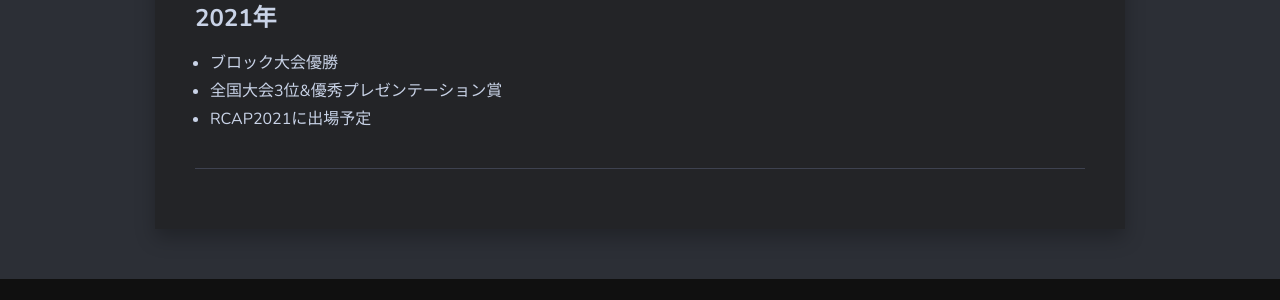
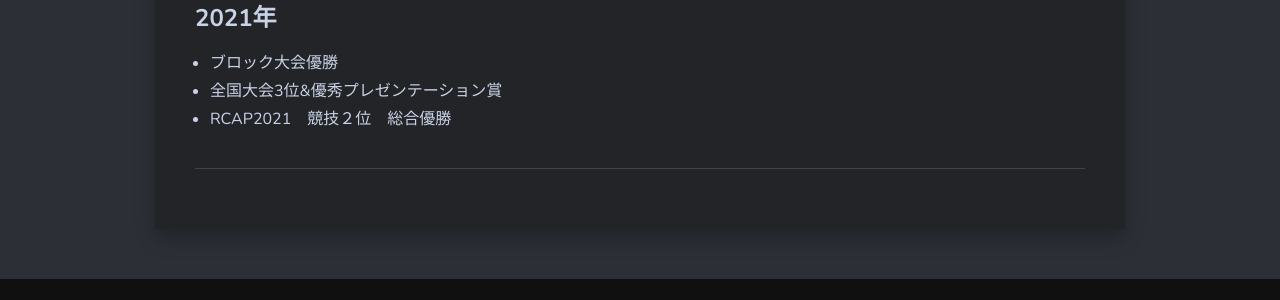
Before and after one commit to RP-800/RP-800.github.io, a Jekyll site: the page built from _pages/about.md, in a window 1280 px wide. Shown: the part 1559-1859 px from the top of the page. Built offline with Jekyll 4.4.1, drawn with Linux system fonts in a browser that asks for light colours; nearby versions of some CDN libraries.

Commit message:
RCAPのことをAboutページに追加

```diff
--- a/_pages/about.md
+++ b/_pages/about.md
@@ -28,4 +28,4 @@ permalink: /about/
 ### 2021年
 - ブロック大会優勝
 - 全国大会3位&優秀プレゼンテーション賞
-- RCAP2021に出場予定
+- RCAP2021　競技２位　総合優勝
```
